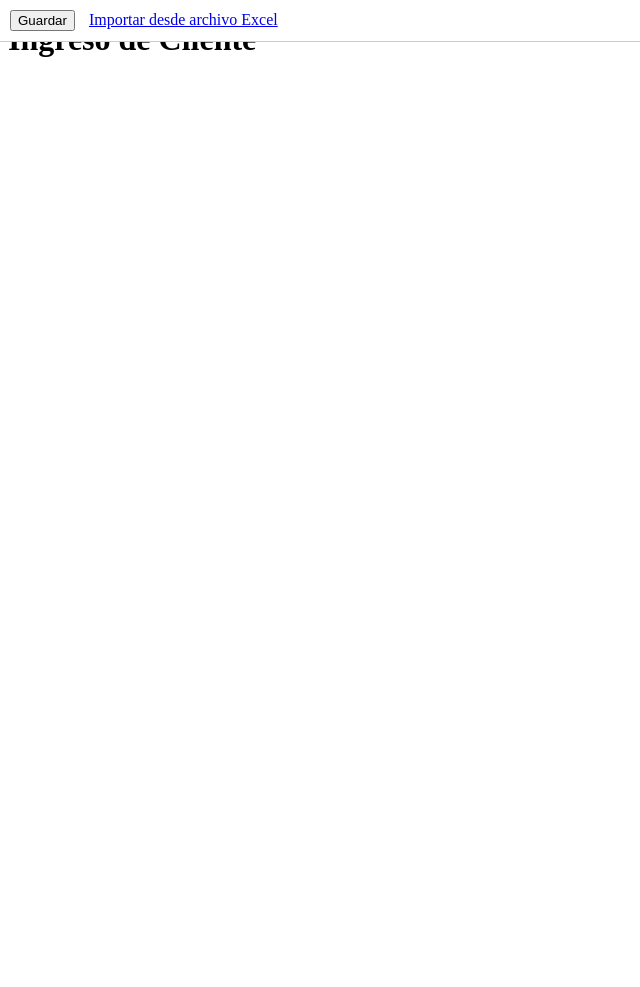
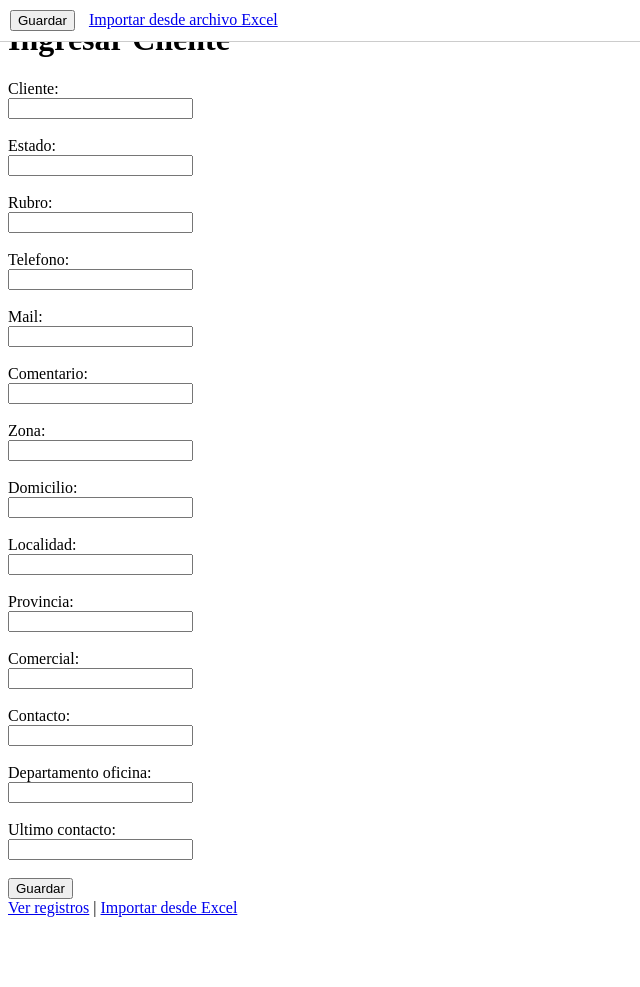
Before and after one commit to Javito-eChiozzi/cliente-web, a Flask app: page / in a window 1280 px wide. Shown: the whole page, without its empty margins (0-640 px from the left). Before the commit the page ends 57 px from the top, so only its background shows below. Run offline with Flask 3, Linux system fonts and the light colour scheme.

Commit message:
Update formulario.html

```diff
--- a/templates/formulario.html
+++ b/templates/formulario.html
@@ -1,10 +1,20 @@
-<!DOCTYPE html>
+
+<!doctype html>
 <html>
-<head>
-    <title>Formulario Clientes</title>
-</head>
+<head><title>Formulario de Cliente</title></head>
 <body>
-    <h1>Ingreso de Cliente</h1>
+  <h1>Ingresar Cliente</h1>
+  <form action="/guardar" method="post">
+    {% for campo in ['cliente', 'estado', 'rubro', 'telefono', 'mail', 'comentario', 'zona', 'domicilio', 'localidad', 'provincia', 'comercial', 'contacto', 'departamento_oficina', 'ultimo_contacto'] %}
+    <label>{{ campo.replace('_', ' ').capitalize() }}:</label><br>
+    <input type="text" name="{{ campo }}"><br><br>
+    {% endfor %}
+    <input type="submit" value="Guardar">
+  </form>
+  <a href="/ver">Ver registros</a> | <a href="/importar">Importar desde Excel</a>
+</body>
+</html>
+
 
    <!-- BOTONES FLOTANTES -->
 <div style="position: fixed; top: 0; left: 0; width: 100%; background: white; padding: 10px; border-bottom: 1px solid #ccc; z-index: 100;">
```
